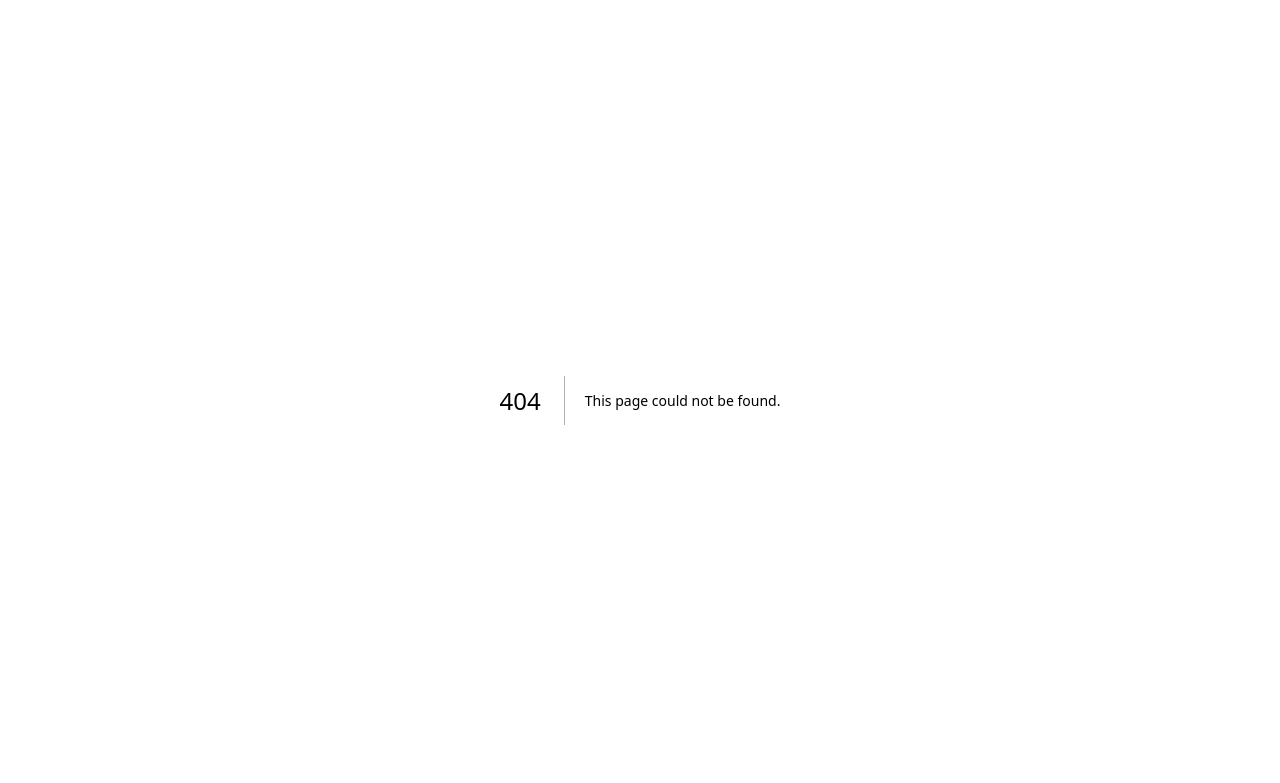
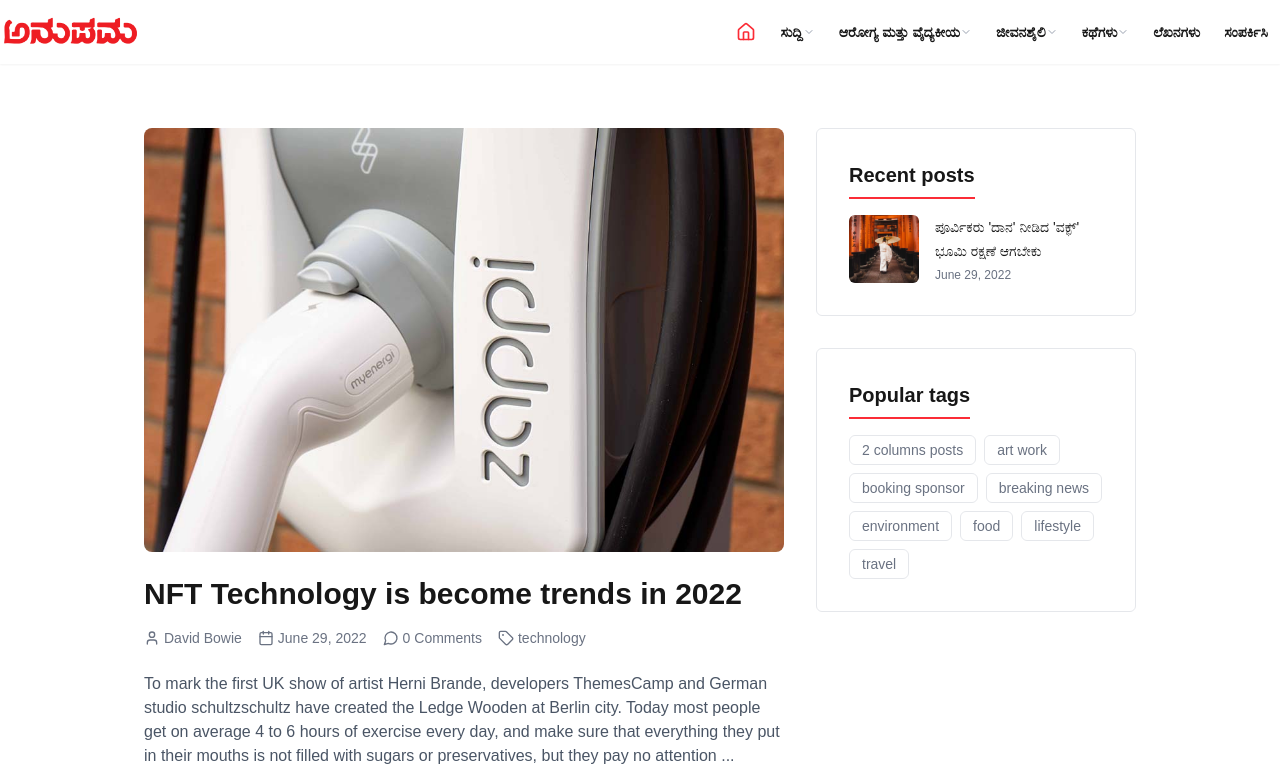
Before and after one commit to mmubashshir/anupama, a Next.js app: page /blog-1 in a window 1280 px wide. Before the commit this address had no page. Shown: the top 783 px of the page. Built offline with nearby package versions, Linux system fonts and the light colour scheme; a web font is replaced by a local one.

Commit message:
feat: add categories page

```diff
--- /dev/null
+++ b/src/app/blog-1/layout.tsx
@@ -0,0 +1,15 @@
+// src/app/blog/layout.tsx
+import BlogNav from '~/app/blog/components/blog-nav';
+
+export default function BlogLayout({
+  children,
+}: {
+  children: React.ReactNode;
+}) {
+  return (
+    <>
+      <BlogNav />
+      <main className="mx-auto max-w-6xl">{children}</main>
+    </>
+  );
+}
--- /dev/null
+++ b/src/app/blog-1/page.tsx
@@ -0,0 +1,138 @@
+'use client';
+
+import { blogPosts } from '~/constants/blog-posts';
+import { categoryPosts } from '~/constants/category-posts';
+import { Calendar, ChevronRight, MessageCircle, Tag, User } from 'lucide-react';
+import Image from 'next/image';
+import Link from 'next/link';
+
+export default function Blog() {
+  return (
+    <div className="container mx-auto px-4 py-12 md:px-20 md:py-16">
+      <div className="flex flex-col gap-8 lg:flex-row">
+        <div className="w-full lg:w-2/3">
+          {/* Blog Posts */}
+          <div className="flex flex-col gap-12">
+            {categoryPosts.map((post) => (
+              <div key={post.id} className="flex flex-col">
+                <div className="overflow-hidden rounded-lg">
+                  <Image
+                    src={post.featuredImage}
+                    alt={post.title}
+                    width={400}
+                    height={250}
+                    className="w-full object-cover transition-transform duration-300 hover:scale-110"
+                  />
+                </div>
+                <Link href="#" className="duration-300 hover:text-red-500">
+                  <h2 className="mt-6 text-3xl font-bold">{post.title}</h2>
+                </Link>
+                <div className="mt-4 flex flex-wrap items-center gap-4 text-sm text-gray-500">
+                  <div className="flex items-center gap-1">
+                    <User size={16} />
+                    <Link href="#" className="duration-300 hover:text-red-500">
+                      <span>{post.author}</span>
+                    </Link>
+                  </div>
+                  <div className="flex items-center gap-1">
+                    <Calendar size={16} />
+                    <span>{post.date}</span>
+                  </div>
+                  <div className="flex items-center gap-1">
+                    <MessageCircle size={16} />
+                    <span>{post.comments} Comments</span>
+                  </div>
+                  <div className="flex items-center gap-1">
+                    <Tag size={16} />
+                    <Link href="#" className="duration-300 hover:text-red-500">
+                      <span>{post.categories.join(', ')}</span>
+                    </Link>
+                  </div>
+                </div>
+                <p className="text-md mt-6 line-clamp-5 text-gray-600">
+                  {post.excerpt}
+                </p>
+                <Link
+                  href={`/blog/${blogPosts[0].slug}`}
+                  className="mt-4 inline-flex items-center gap-2 border border-gray-300 px-8 py-3 text-gray-500 transition-colors hover:bg-red-500 hover:text-white"
+                >
+                  Continue Reading <ChevronRight size={16} />
+                </Link>
+                {/* Divider */}
+                <div className="mb-12 border-b border-gray-200" />
+              </div>
+            ))}
+          </div>
+        </div>
+
+        {/* Sidebar */}
+        <div className="w-full lg:w-1/3">
+          <div className="sticky top-8">
+            <div className="space-y-8">
+              {/* Recent Posts */}
+              <div className="rounded-md border-1 border-gray-200 p-8">
+                <h3 className="mb-4 inline-block border-b-2 border-red-500 pb-2 text-xl font-bold">
+                  Recent posts
+                </h3>
+                <div className="space-y-4">
+                  {blogPosts.map((post, index) => (
+                    <div
+                      key={post.id}
+                      className={`flex gap-4 ${index !== blogPosts.length - 1 ? 'border-b border-gray-200 pb-4' : ''}`}
+                    >
+                      <Image
+                        src={post.featuredImage}
+                        alt={post.title}
+                        width={70}
+                        height={70}
+                        className="rounded-md object-cover"
+                      />
+                      <div>
+                        <Link
+                          href={`/blog/${post.slug}`}
+                          className="text-sm font-medium"
+                        >
+                          {post.title}
+                          <p className="mt-1 text-xs text-gray-500 hover:text-red-500">
+                            {post.date}
+                          </p>
+                        </Link>
+                      </div>
+                    </div>
+                  ))}
+                </div>
+              </div>
+
+              {/* Popular Tags */}
+              <div className="rounded-md border-1 border-gray-200 p-8">
+                <h3 className="mb-4 inline-block border-b-2 border-red-500 pb-2 text-xl font-bold">
+                  Popular tags
+                </h3>
+                <div className="flex flex-wrap gap-2">
+                  {[
+                    '2 columns posts',
+                    'art work',
+                    'booking sponsor',
+                    'breaking news',
+                    'environment',
+                    'food',
+                    'lifestyle',
+                    'travel',
+                  ].map((tag) => (
+                    <Link
+                      key={tag}
+                      href="#"
+                      className="rounded-md border-1 border-gray-200 p-1 px-3 text-sm text-gray-500 hover:text-red-500"
+                    >
+                      {tag}
+                    </Link>
+                  ))}
+                </div>
+              </div>
+            </div>
+          </div>
+        </div>
+      </div>
+    </div>
+  );
+}
--- /dev/null
+++ b/src/constants/category-posts.ts
@@ -0,0 +1,28 @@
+export const categoryPosts = [
+  {
+    id: 1,
+    title: 'NFT Technology is become trends in 2022',
+    slug: 'nft-technology-trends-2022',
+    author: 'David Bowie',
+    date: 'June 29, 2022',
+    featuredImage: '/anupama-4.jpg',
+    excerpt:
+      'To mark the first UK show of artist Herni Brande, developers ThemesCamp and German studio schultzschultz have created the Ledge Wooden at Berlin city. Today most people get on average 4 to 6 hours of exercise every day, and make sure that everything they put in their mouths is not filled with sugars or preservatives, but they pay no attention ...',
+    categories: ['technology'],
+    tags: ['NFT', 'technology', 'trends'],
+    comments: 0,
+  },
+  {
+    id: 2,
+    title: 'Big Title for featured post with double line and more text',
+    slug: 'featured-post-double-line',
+    author: 'David Bowie',
+    date: 'June 15, 2022',
+    featuredImage: '/anupama-4.jpg',
+    excerpt:
+      'To mark the first UK show of artist Herni Brande, developers ThemesCamp and German studio schultzschultz have created the Ledge Wooden at Berlin city. Today most people get on average 4 to 6 hours of exercise every day, and make sure that everything they put in their mouths is not filled with sugars or preservatives, but they pay no attention ...',
+    categories: ['technology'],
+    tags: ['VR', 'technology', 'trends'],
+    comments: 0,
+  },
+];
```
Also changed, not shown: public/anupama-4.jpg (added).
